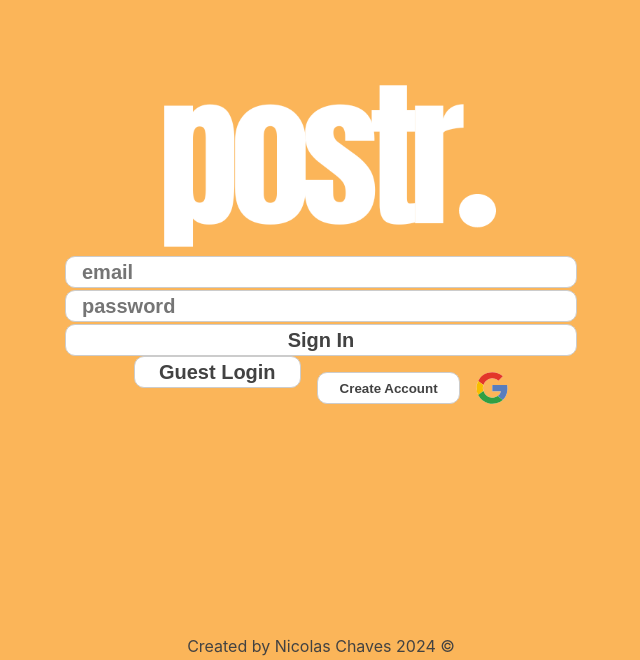
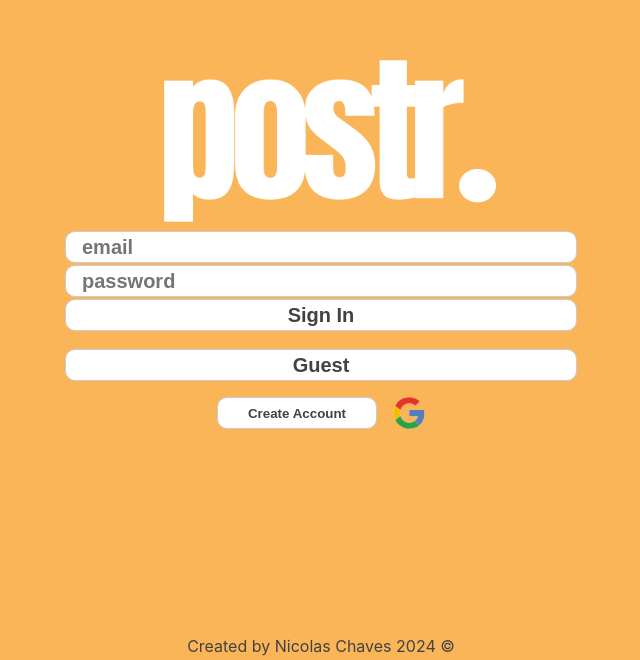
Before and after one commit to Nicolas7Chaves/moody, a React (Create React App) app in the folder frontend/: page / in a window 1280 px wide. Shown: the part 140-800 px from the top of the page, without its empty margins (319-959 px from the left). Built offline with nearby package versions, Linux system fonts and the light colour scheme.

Commit message:
add auth settings for guest users

```diff
--- a/frontend/src/components/LogIn.js
+++ b/frontend/src/components/LogIn.js
@@ -54,10 +54,10 @@ function LogIn() {
                     <button className='log-in__button' type='submit'>
                         Sign In
                     </button>
-
+                    <button className='log-in__button log-in__button--guest' onClick={handleGuestLogin}>Guest</button>
                 </form>
                 <div className='log-in__accounts-section'>
-                    <button className='log-in__button' onClick={handleGuestLogin}>Guest Login</button>
+
                     <button className='log-in__account' onClick={goToCreateAccount}>Create Account</button>
                     <GoogleSignIn />
                 </div>
--- a/frontend/src/components/Post.js
+++ b/frontend/src/components/Post.js
@@ -6,18 +6,24 @@ import { useEffect, useState } from 'react';
 function Post() {
     const [postText, setPostText] = useState('');
     const [user, setUser] = useState(null);
-
-
+    const [isAnonymous, setIsAnonymous] = useState(false);
 
     useEffect(() => {
         const unsubscribe = auth.onAuthStateChanged(user => {
             setUser(user);
+            if (user) {
+                setIsAnonymous(user.isAnonymous);
+            }
         });
         return () => unsubscribe();
     }, []);
 
     const handleSubmit = async (e) => {
         e.preventDefault();
+        if (isAnonymous) {
+            alert("Guest users cannot post content.");
+            return;
+        }
         if (user) {
             const username = user.displayName || user.email;
             try {
@@ -42,10 +48,10 @@ function Post() {
     return (
         <div className='posting'>
             <form className='posting__form' onSubmit={handleSubmit}>
-                <textarea  className="posting__textarea" placeholder="What do you want to post?"
+                <textarea disabled={isAnonymous} className="posting__textarea" placeholder={isAnonymous ? "Guest users cannot post content." : "What's on your mind?"}
                     value={postText} onChange={(e) => setPostText(e.target.value)}>
-                    </textarea>
-                <button className='posting__button' type='submit'>Post</button>
+                </textarea>
+                <button  disabled={isAnonymous} className='posting__button' type='submit'>{isAnonymous ? "🚫" : "Post"}</button>
             </form>
         </div>
     )
--- a/frontend/src/components/styles.scss
+++ b/frontend/src/components/styles.scss
@@ -223,7 +223,13 @@
 }
 
 .log-in {
-    &__error {
+    background-color: $clr-accent;
+    display: flex;
+    flex-direction: column;
+    align-items: center;
+    justify-content: center;
+
+&__error {
         color: red;
         font-size: $fs-h3;
         margin-top: 1rem;
@@ -234,13 +240,6 @@
         flex-direction: column;
         background-color: $clr-accent;
     }
-
-    background-color: $clr-accent;
-    display: flex;
-    flex-direction: column;
-    align-items: center;
-    justify-content: center;
-
     &__form {
         display: flex;
         flex-direction: column;
@@ -249,9 +248,9 @@
         gap: 0.125rem;
         height: auto;
     }
-
     &__input,
     &__button {
+
         @include phone {
             width: 90%;
         }
@@ -272,6 +271,9 @@
             border-color: #ffffff;
             box-shadow: 0 0 0 2px rgba(255, 255, 255, 0.5);
         }
+    }
+    &__button--guest {
+        margin-top: 1rem;
     }
 
     &__button {
```
